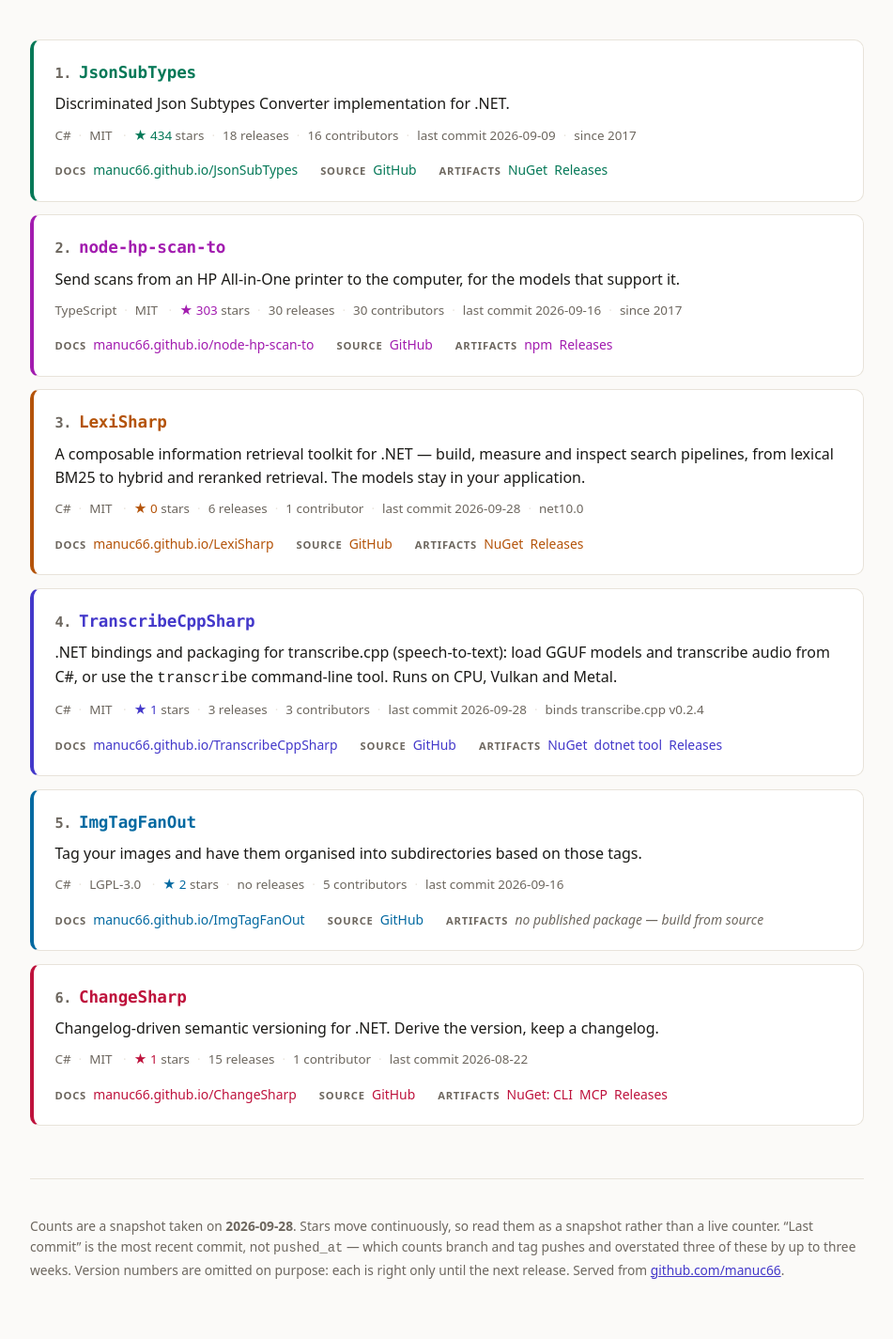
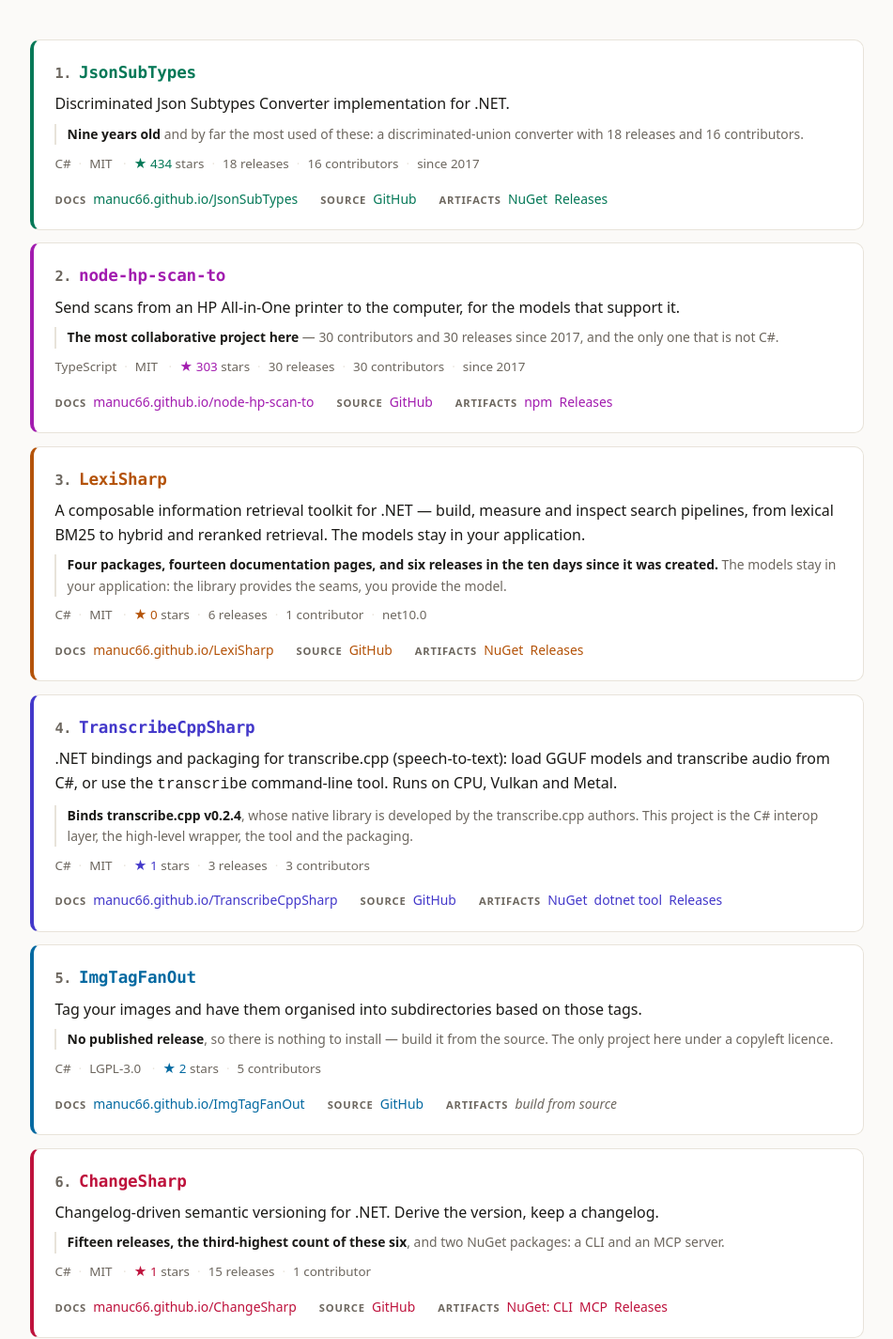
Before and after one commit to manuc66/manuc66.github.io, a plain HTML site: page index.html in a window 1280 px wide. Shown: the part 184-1609 px from the top of the page at 94% size, without its empty margins (164-1115 px from the left). Drawn offline with Linux system fonts and the light colour scheme.

Commit message:
Simplify the page to a project showcase
Removes the two blocks that explained how the list was ordered and
described the projects' general attitude, leaving a page that presents the
six projects.

The footer keeps the snapshot date, which is needed to read the counts, and
loses the two sentences explaining what pushed_at is.

```diff
--- a/index.html
+++ b/index.html
@@ -9,15 +9,13 @@
 
   The palette here is deliberately NOT the one the TranscribeCppSharp docs use.
   Those are dark with a single teal accent, chosen for an engineering reference
-  where the content is specifications. A landing page wants the opposite, so
-  this is light and colourful, and each project carries its own hue.
+  where the content is specifications. This is a landing page, so it is light,
+  and each project carries its own hue.
 
-  "Last commit" is the date of the most recent commit, NOT pushed_at: pushed_at
-  counts branch and tag pushes, and overstated three of these by up to three
-  weeks.
-
-  Version numbers are omitted throughout. They are correct only until the next
-  release, so each project names its channel (NuGet, npm, Releases) instead.
+  Per-project counts are a snapshot; stars move continuously. "Last commit" is
+  the most recent commit, not pushed_at, which counts branch and tag pushes.
+  Version numbers are omitted: each is right only until the next release, so
+  the pages name the channel instead.
 
 -->
 <html lang="en">
@@ -25,7 +23,7 @@
 <meta charset="utf-8">
 <meta name="viewport" content="width=device-width, initial-scale=1">
 <title>manuc66 — open source projects</title>
-<meta name="description" content="Open source projects by manuc66: .NET libraries, a speech-to-text binding, and Node tooling. Each says what it does not do.">
+<meta name="description" content="Open source projects by manuc66: .NET libraries, a speech-to-text binding, and Node tooling.">
 <meta name="color-scheme" content="light">
 <style>
   :root {
@@ -80,26 +78,7 @@
     h1 { color: #1b1a17; background: none; }
   }
 
-  .lede {
-    margin: 0 0 1.25rem;
-    max-width: 40rem;
-    color: var(--muted);
-    font-size: 1.05rem;
-  }
-
-  .key {
-    font-size: .88rem;
-    color: var(--muted);
-    background: var(--surface);
-    border: 1px solid var(--edge);
-    border-radius: var(--radius);
-    padding: .8rem 1rem;
-    margin: 0;
-  }
-
-  .key b { color: var(--text); font-weight: 600; }
-
-  ul { list-style: none; margin: 1.5rem 0 0; padding: 0; }
+  ul { list-style: none; margin: 0; padding: 0; }
 
   .project {
     --accent: #4338ca;
@@ -132,8 +111,7 @@
 
   .desc { margin: .45rem 0 0; }
 
-  /* Why this project sits where it does, when the star count disagrees. */
-  .why {
+  .note {
     margin: .5rem 0 0;
     font-size: .87rem;
     color: var(--muted);
@@ -141,7 +119,7 @@
     padding-left: .7rem;
   }
 
-  .why b { color: var(--text); font-weight: 600; }
+  .note b { color: var(--text); font-weight: 600; }
 
   .meta {
     margin: .6rem 0 0;
@@ -228,9 +206,13 @@
     <li class="project" style="--accent:#047857">
       <h3><span class="rank">1.</span><a href="https://github.com/manuc66/JsonSubTypes">JsonSubTypes</a></h3>
       <p class="desc">Discriminated Json Subtypes Converter implementation for .NET.</p>
+      <p class="note">
+        <b>Nine years old</b> and by far the most used of these: a discriminated-union
+        converter with 18 releases and 16 contributors.
+      </p>
       <p class="meta">
         <span>C#</span><span>MIT</span>
-        <span><span class="star">★ 434</span> stars</span><span>18 releases</span><span>16 contributors</span><span>last commit 2026-09-09</span><span>since 2017</span>
+        <span><span class="star">★ 434</span> stars</span><span>18 releases</span><span>16 contributors</span><span>since 2017</span>
       </p>
       <div class="links">
         <span class="group"><span class="label">Docs</span><a href="https://manuc66.github.io/JsonSubTypes/">manuc66.github.io/JsonSubTypes</a></span>
@@ -245,9 +227,13 @@
         Send scans from an HP All-in-One printer to the computer, for the models
         that support it.
       </p>
+      <p class="note">
+        <b>The most collaborative project here</b> — 30 contributors and 30 releases
+        since 2017, and the only one that is not C#.
+      </p>
       <p class="meta">
         <span>TypeScript</span><span>MIT</span>
-        <span><span class="star">★ 303</span> stars</span><span>30 releases</span><span>30 contributors</span><span>last commit 2026-09-16</span><span>since 2017</span>
+        <span><span class="star">★ 303</span> stars</span><span>30 releases</span><span>30 contributors</span><span>since 2017</span>
       </p>
       <div class="links">
         <span class="group"><span class="label">Docs</span><a href="https://manuc66.github.io/node-hp-scan-to/">manuc66.github.io/node-hp-scan-to</a></span>
@@ -263,9 +249,14 @@
         inspect search pipelines, from lexical BM25 to hybrid and reranked
         retrieval. The models stay in your application.
       </p>
+      <p class="note">
+        <b>Four packages, fourteen documentation pages, and six releases in the ten
+        days since it was created.</b> The models stay in your application: the
+        library provides the seams, you provide the model.
+      </p>
       <p class="meta">
         <span>C#</span><span>MIT</span>
-        <span><span class="star">★ 0</span> stars</span><span>6 releases</span><span>1 contributor</span><span>last commit 2026-09-28</span><span>net10.0</span>
+        <span><span class="star">★ 0</span> stars</span><span>6 releases</span><span>1 contributor</span><span>net10.0</span>
       </p>
       <div class="links">
         <span class="group"><span class="label">Docs</span><a href="https://manuc66.github.io/LexiSharp/">manuc66.github.io/LexiSharp</a></span>
@@ -281,9 +272,14 @@
         models and transcribe audio from C#, or use the <code>transcribe</code>
         command-line tool. Runs on CPU, Vulkan and Metal.
       </p>
+      <p class="note">
+        <b>Binds transcribe.cpp v0.2.4</b>, whose native library is developed by the
+        transcribe.cpp authors. This project is the C# interop layer, the
+        high-level wrapper, the tool and the packaging.
+      </p>
       <p class="meta">
         <span>C#</span><span>MIT</span>
-        <span><span class="star">★ 1</span> stars</span><span>3 releases</span><span>3 contributors</span><span>last commit 2026-09-28</span><span>binds transcribe.cpp v0.2.4</span>
+        <span><span class="star">★ 1</span> stars</span><span>3 releases</span><span>3 contributors</span>
       </p>
       <div class="links">
         <span class="group"><span class="label">Docs</span><a href="https://manuc66.github.io/TranscribeCppSharp/">manuc66.github.io/TranscribeCppSharp</a></span>
@@ -298,23 +294,31 @@
         Tag your images and have them organised into subdirectories based on those
         tags.
       </p>
+      <p class="note">
+        <b>No published release</b>, so there is nothing to install — build it from the
+        source. The only project here under a copyleft licence.
+      </p>
       <p class="meta">
         <span>C#</span><span>LGPL-3.0</span>
-        <span><span class="star">★ 2</span> stars</span><span>no releases</span><span>5 contributors</span><span>last commit 2026-09-16</span>
+        <span><span class="star">★ 2</span> stars</span><span>5 contributors</span>
       </p>
       <div class="links">
         <span class="group"><span class="label">Docs</span><a href="https://manuc66.github.io/ImgTagFanOut/">manuc66.github.io/ImgTagFanOut</a></span>
         <span class="group"><span class="label">Source</span><a href="https://github.com/manuc66/ImgTagFanOut">GitHub</a></span>
-        <span class="group"><span class="label">Artifacts</span><span class="none">no published package — build from source</span></span>
+        <span class="group"><span class="label">Artifacts</span><span class="none">build from source</span></span>
       </div>
     </li>
 
     <li class="project" style="--accent:#be123c">
       <h3><span class="rank">6.</span><a href="https://github.com/manuc66/ChangeSharp">ChangeSharp</a></h3>
       <p class="desc">Changelog-driven semantic versioning for .NET. Derive the version, keep a changelog.</p>
+      <p class="note">
+        <b>Fifteen releases, the third-highest count of these six</b>, and two NuGet
+        packages: a CLI and an MCP server.
+      </p>
       <p class="meta">
         <span>C#</span><span>MIT</span>
-        <span><span class="star">★ 1</span> stars</span><span>15 releases</span><span>1 contributor</span><span>last commit 2026-08-22</span>
+        <span><span class="star">★ 1</span> stars</span><span>15 releases</span><span>1 contributor</span>
       </p>
       <div class="links">
         <span class="group"><span class="label">Docs</span><a href="https://manuc66.github.io/ChangeSharp/">manuc66.github.io/ChangeSharp</a></span>
@@ -326,12 +330,8 @@
 
   <footer>
     <p>
-      Counts are a snapshot taken on <b>2026-09-28</b>. Stars move continuously, so read
-      them as a snapshot rather than a live counter. “Last commit” is the most recent
-      commit, not <code>pushed_at</code> — which counts branch and tag pushes and
-      overstated three of these by up to three weeks. Version numbers are omitted on
-      purpose: each is right only until the next release. Served from
-      <a href="https://github.com/manuc66">github.com/manuc66</a>.
+      Counts are a snapshot taken on <b>2026-09-28</b>; stars move continuously. Served
+      from <a href="https://github.com/manuc66">github.com/manuc66</a>.
     </p>
   </footer>
 </main>
```
